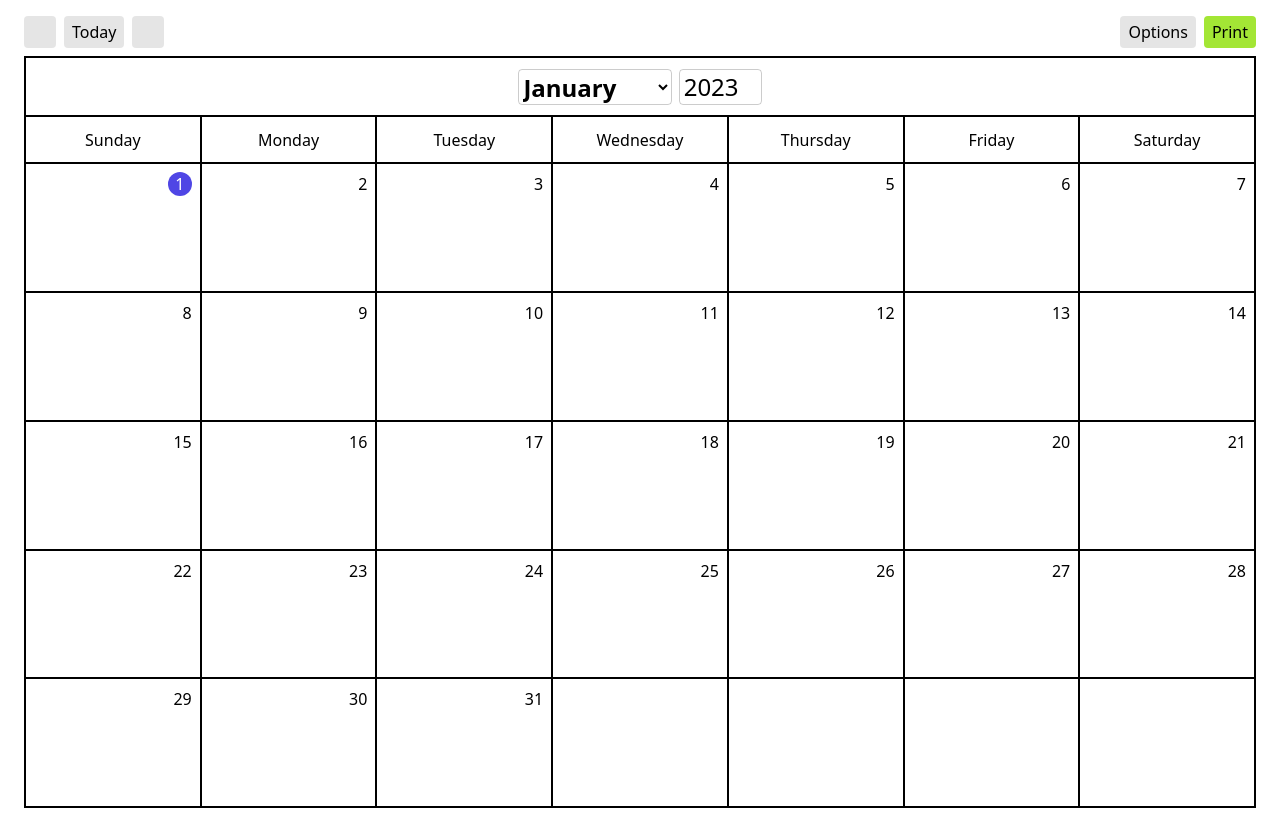
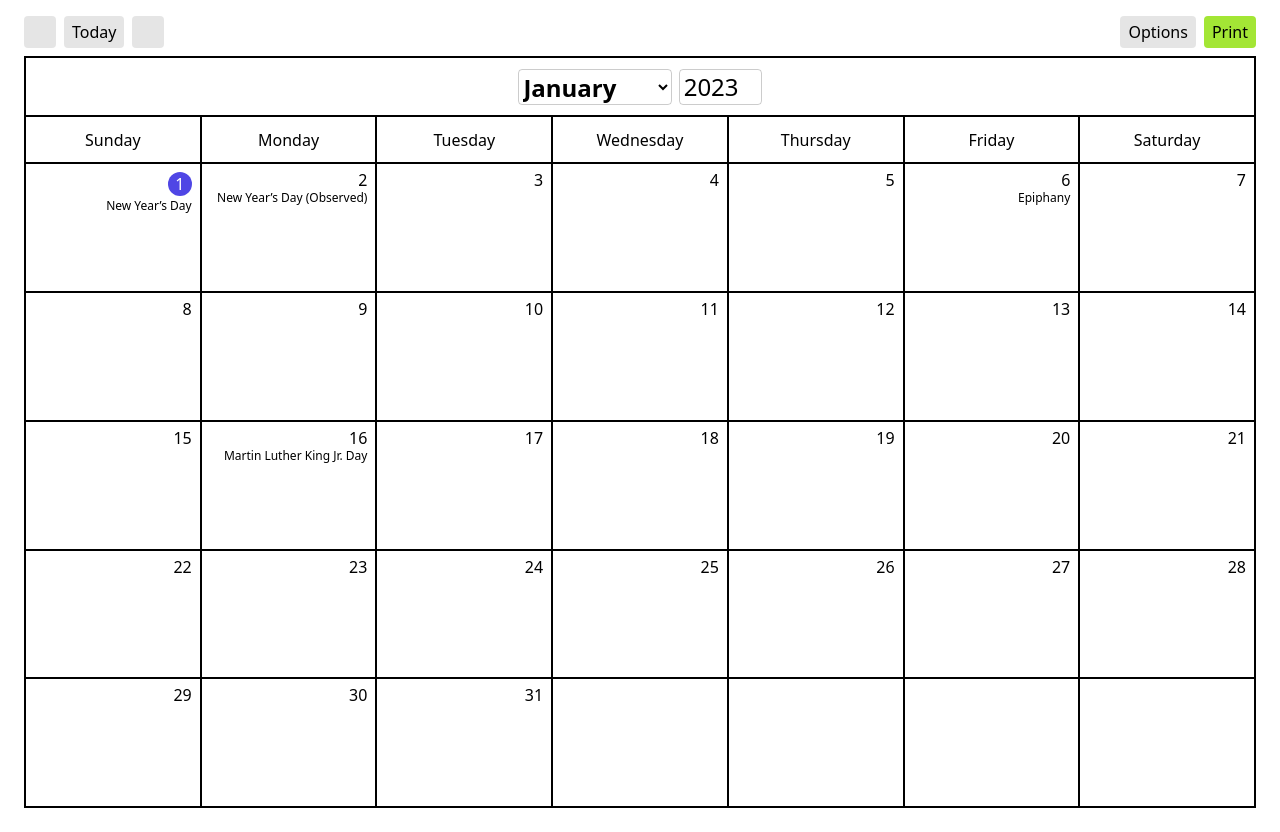
Before and after one commit to vlemoine/calendar.rocks, a Nuxt app: page / in a window 1280 px wide. Built offline with nearby package versions, Linux system fonts and the light colour scheme; what @fortawesome/pro-solid-svg-icons would draw is missing.

Commit message:
Update Month.vue

```diff
--- a/components/Month.vue
+++ b/components/Month.vue
@@ -44,23 +44,30 @@
         },
       ]"
     >
-      <span
+      <template
         v-if="
           date.current ||
           (allDates && !forceFive) ||
           (allDates && forceFive && i < 35)
         "
+      >
+        <span
           :class="[
-          'absolute m-2',
-          today(date),
+            'absolute m-2 text-right leading-none',
             {
               'top-0 right-0': !forceFive || (forceFive && i < 35),
-            'bottom-0': forceFive && i > 34,
+              'bottom-0 !text-left': forceFive && i > 34,
               'opacity-50': !date.current,
             },
           ]"
-        >{{ date.date }}
+          ><span :class="today(date)">{{ date.date }}</span
+          ><span v-if="holiday(date).length > 0" class="text-xs leading-none print:text-[8pt]"
+            ><template v-for="name in holiday(date)"
+              ><br />{{ name }}</template
+            ></span
+          >
         </span>
+      </template>
       <svg
         v-if="forceFive && i > 27 && i < 35 && dates[i + 7]?.current"
         width="1"
@@ -84,6 +91,8 @@
 </template>
 
 <script lang="ts">
+import hldys from "~/public/holidays.json";
+const holidays = hldys.holidays;
 const today: Date = new Date();
 const weekdays: string[] = [
   "Sunday",
@@ -94,7 +103,6 @@ const weekdays: string[] = [
   "Friday",
   "Saturday",
 ];
-const options: object = { month: "long" };
 export default {
   props: {
     date: {
@@ -123,6 +131,7 @@ export default {
     return {
       border: "border border-current",
       weekdays: weekdays,
+      holidays: holidays,
     };
   },
   computed: {
@@ -152,7 +161,9 @@ export default {
       return slots;
     },
     month() {
-      return new Intl.DateTimeFormat("default", options).format(this.date);
+      const options: object = { month: "long" };
+      let d: any = this.date;
+      return new Intl.DateTimeFormat("default", options).format(d);
     },
     year() {
       return this.date.getFullYear();
@@ -171,8 +182,62 @@ export default {
     },
     today(date: any) {
       return date.obj.toDateString() === today.toDateString()
-        ? "bg-indigo-600 text-white dark:bg-indigo-400 dark:text-black aspect-square h-6 grid place-items-center rounded-full print:text-current"
+        ? "bg-indigo-600 text-white dark:bg-indigo-400 dark:text-black aspect-square h-6 inline-grid place-items-center rounded-full print:text-current"
         : "";
+    },
+    holiday(date: any) {
+      let h: string[] = [];
+      holidays.forEach((e) => {
+        if (e.static && e.date) {
+          let _date = e.date;
+          if (_date === date.date && e.month === date.obj.getMonth()) {
+            h.push(e.name);
+          }
+          if (e.observed) {
+            let holiday = new Date(this.year, e.month, _date);
+            let day = holiday.getDay();
+            let weekend = day % 6 === 0;
+            if (weekend) {
+              let offset = day === 0 ? 1 : day === 6 ? -1 : 0;
+              _date = _date + offset;
+              let _hldy = new Date(this.year, e.month, _date);
+              if (_hldy.toString() === date.obj.toString()) {
+                h.push(e.name + " (Observed)");
+              }
+            }
+          }
+          // trying to observe new years if it's on saturday, maybe I'll figure out a better way one day (but today ain't it)
+          if (
+            e.month === 11 &&
+            date.obj.getMonth() === 11 &&
+            date.date === 31 &&
+            e.date === 31 &&
+            date.obj.getDay() === 5
+          ) {
+            h.push("New Year’s Day (Observed)");
+          }
+        } else if (
+          e.month === date.obj.getMonth() &&
+          // e.day === date.obj.getDay() &&
+          e.instance !== null
+        ) {
+          let ex_day = e.exceptions?.add_day ? e.exceptions?.add_day : 0;
+          let findDate = this.dates.filter(
+            (f) =>
+              f.obj.getDay() === e.day &&
+              f.obj.getMonth() === this.date.getMonth()
+          );
+          let isDate =
+            findDate[
+              e.instance < 0 ? findDate.length + e.instance : e.instance - 1
+            ];
+          let _dex = isDate.obj.getDate() + ex_day;
+          if (date.date === _dex) {
+            h.push(e.name);
+          }
+        }
+      });
+      return h;
     },
   },
 };
```
Lines whose indentation alone changed are shown as unchanged.
